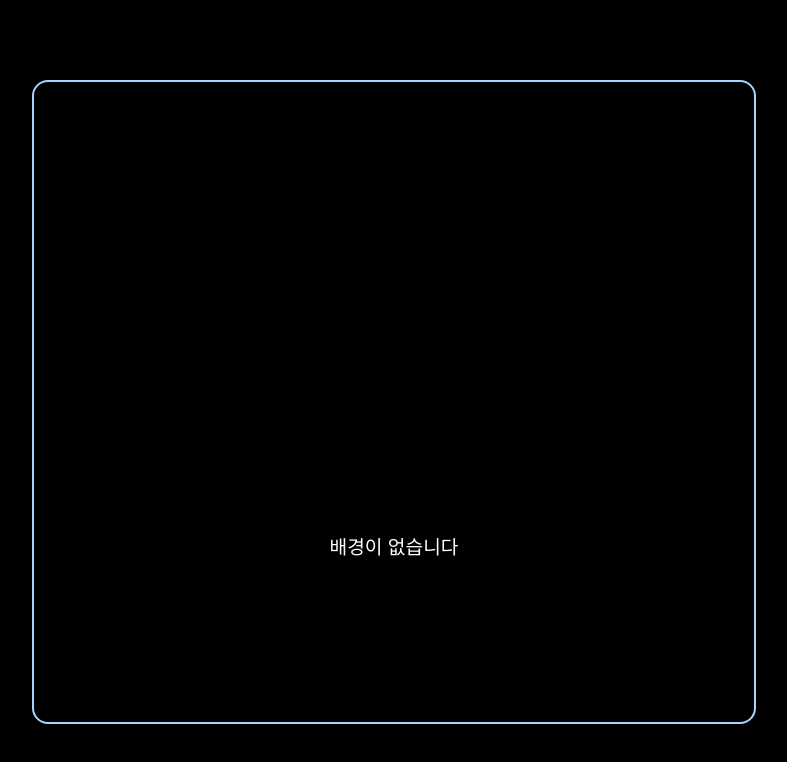
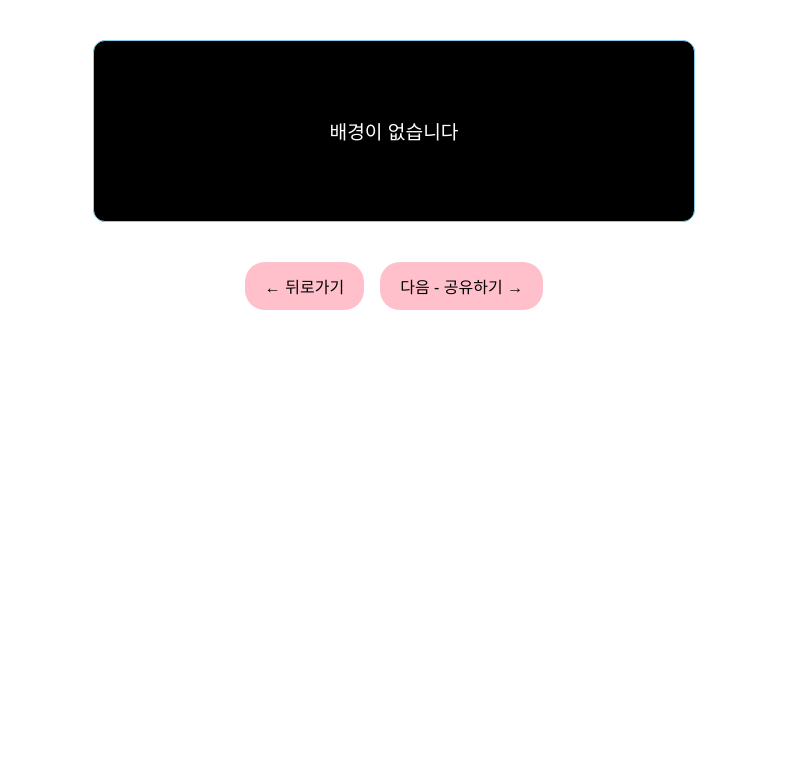
Before and after one commit to xeon-243859/ppongtok-app, a React (Vite) app: page /preview in a window 1280 px wide. Shown: the top 762 px of the page, without its empty margins (246-1033 px from the left). Built offline with nearby package versions, Linux system fonts and the light colour scheme.

Commit message:
💄 PreviewPage 가로형 레이아웃 및 버튼 정렬 완성

```diff
--- a/src/pages/PreviewPage.css
+++ b/src/pages/PreviewPage.css
@@ -1,100 +1,72 @@
 .preview-page {
-  width: 100vw;
-  height: 100vh;
-  background-color: black;
-  position: relative;
-  overflow: hidden;
+  padding: 20px;
+  display: flex;
+  flex-direction: column;
+  align-items: center;
 }
 
 .media-box {
   width: 100%;
-  height: 100%;
-  position: relative;
+  display: flex;
+  justify-content: center;
 }
 
 .moving-box {
+  width: 100%;
+  max-width: 600px;
+  aspect-ratio: 16 / 9;
+  border: 1px solid skyblue;
+  border-radius: 12px;
+  overflow: hidden;
   position: relative;
-  width: 95%;
-  height: 80vh; /* 충분한 높이 확보 */
-  min-height: 300px;
-  max-width: 720px;
-  margin: 10vh auto;
-  border-radius: 16px;
-  overflow: hidden;
-  box-shadow: 0 0 12px rgba(0, 0, 0, 0.3);
-  background-color: rgba(0, 0, 0, 0.3);
-  display: flex;
-  flex-direction: column;
-  justify-content: center;
+  background: black;
 }
 
 .media-display {
   width: 100%;
   height: 100%;
   object-fit: cover;
-  display: block;
-  background-color: black;
-}
-
-.media-fallback {
-  color: white;
-  font-size: 1.2rem;
-  text-align: center;
-  padding-top: 40%;
 }
 
 .scrolling-message-bottom {
   position: absolute;
-  bottom: 16px;
-  left: 0;
-  width: 100%;
-  padding-left: 100%;
+  bottom: 8px;
+  left: 12px;
+  right: 12px;
+  font-size: 1rem;
   color: white;
-  font-size: 1.2rem;
-  white-space: nowrap;
-  animation: scrollMessage 18s linear forwards;
   text-shadow: 1px 1px 3px black;
-  z-index: 2;
-}
-
-@keyframes scrollMessage {
-  0% {
-    transform: translateX(0%);
-  }
-  100% {
-    transform: translateX(-100%);
-  }
+  text-align: center;
 }
 
 .button-box {
-  margin-top: 20px;
   display: flex;
   justify-content: center;
-  gap: 20px;
-  z-index: 10;
+  gap: 1rem;
+  margin-top: 20px;
 }
 
 .styled-button {
-  padding: 12px 24px;
-  font-size: 1.1rem;
-  font-weight: bold;
+  background-color: pink;
   border: none;
-  border-radius: 12px;
+  padding: 12px 20px;
+  font-size: 1rem;
+  border-radius: 20px;
   cursor: pointer;
-  background-color: rgba(255, 255, 255, 0.9);
-  color: #444;
-  box-shadow: 2px 2px 10px rgba(0, 0, 0, 0.2);
-  transition: all 0.3s ease;
+  transition: background 0.3s;
 }
 
 .styled-button:hover {
-  background-color: #ffeef0;
+  background-color: hotpink;
+  color: white;
 }
 
-.button-box.below-box {
+.media-fallback {
+  width: 100%;
+  height: 100%;
+  color: white;
   display: flex;
+  align-items: center;
   justify-content: center;
-  gap: 20px;
-  margin-top: 24px;
-  z-index: 10;
+  font-size: 1.2rem;
 }
--- a/src/pages/PreviewPage.jsx
+++ b/src/pages/PreviewPage.jsx
@@ -1,3 +1,4 @@
+// ✅ PreviewPage.jsx
 import React, { useEffect, useState, useRef } from "react";
 import { useLocation } from "react-router-dom";
 import "./PreviewPage.css";
@@ -37,15 +38,14 @@ const PreviewPage = () => {
   useEffect(() => {
     const rawImages = JSON.parse(localStorage.getItem("selected-images") || "[]");
     const validImages = Array.isArray(rawImages)
-       ? rawImages.filter((img) => typeof img === "string" && img.trim() !== "")
-  : [];
+      ? rawImages.filter((img) => typeof img === "string" && img.trim() !== "")
+      : [];
 
     const hasImages = validImages.length > 0;
     const hasVideo = selectedVideo && selectedVideo !== "null" && selectedVideo !== "";
 
     setSelectedImages(validImages);
 
-    // ✅ URL 파라미터가 우선
     if (forcedMediaType === "image") {
       setMediaType("image");
     } else if (forcedMediaType === "video") {
@@ -94,19 +94,6 @@ const PreviewPage = () => {
               src={selectedImages[currentImageIndex % selectedImages.length]}
               alt="preview"
               className="media-display"
-              loading="eager"
-              style={{
-                objectFit: "cover",
-                width: "100%",
-                height: "100%",
-                backgroundColor: "black",
-                display: "block",
-                aspectRatio: "9 / 16",
-              }}
-              onError={(e) => {
-                console.error("❌ 이미지 로딩 실패:", e.target.src);
-                e.target.style.display = "none";
-              }}
             />
           ) : mediaType === "video" ? (
             <video
@@ -130,14 +117,11 @@ const PreviewPage = () => {
         </div>
       </div>
 
-      <div className="button-box below-box" style={{ display: "flex" }}>
+      <div className="button-box">
         <button className="styled-button" onClick={() => window.history.back()}>
           ← 뒤로가기
         </button>
-        <button
-          className="styled-button"
-          onClick={() => (window.location.href = "/share")}
-        >
+        <button className="styled-button" onClick={() => (window.location.href = "/share")}>
           다음 - 공유하기 →
         </button>
       </div>
```
